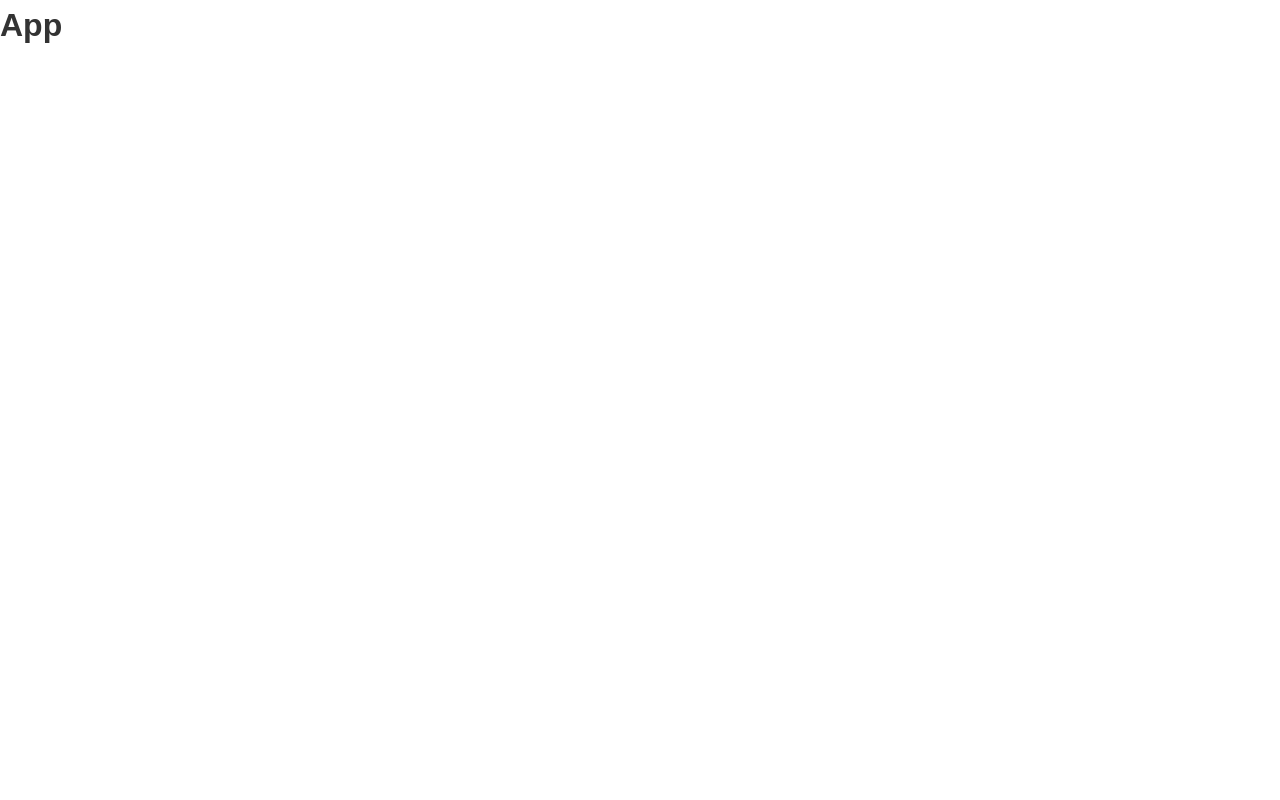
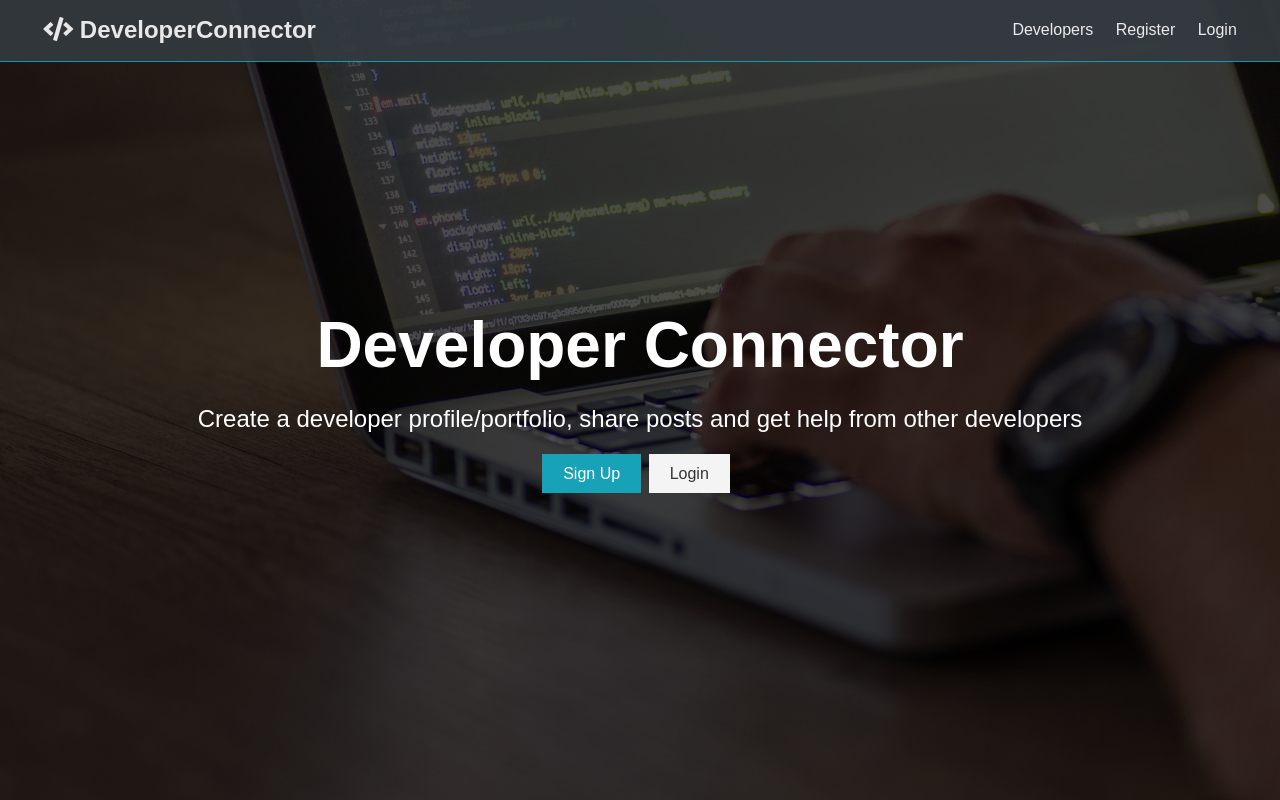
Before and after one commit to alicialycan/developer-connector, a React (Create React App) app in the folder client/: page / in a window 1280 px wide. Built offline with nearby package versions, Linux system fonts and the light colour scheme.

Commit message:
add navbar and landing components

```diff
--- a/client/src/App.js
+++ b/client/src/App.js
@@ -1,9 +1,14 @@
 import React, { Fragment } from 'react';
+
+import Navbar from './components/layout/Navbar';
+import Landing from './components/layout/Landing';
 import './App.css';
 
-const App = () =>
-  <Fragment className="App">
-    <h1>App</h1>
+const App = () => (
+  <Fragment>
+    <Navbar />
+    <Landing />
   </Fragment>
+);
 
 export default App;
--- /dev/null
+++ b/client/src/components/layout/Landing.js
@@ -0,0 +1,23 @@
+import React from 'react'
+
+export const Landing = () => {
+  return (
+    <section className="landing">
+      <div className="dark-overlay">
+        <div className="landing-inner">
+          <h1 className="x-large">Developer Connector</h1>
+          <p className="lead">
+            Create a developer profile/portfolio, share posts and get help from
+            other developers
+          </p>
+          <div className="buttons">
+            <a href="register.html" className="btn btn-primary">Sign Up</a>
+            <a href="login.html" className="btn btn-light">Login</a>
+          </div>
+        </div>
+      </div>
+    </section>
+  )
+}
+
+export default Landing;
--- /dev/null
+++ b/client/src/components/layout/Navbar.js
@@ -0,0 +1,20 @@
+import React from 'react'
+
+const Navbar = () => {
+  return (
+    <nav className="navbar bg-dark">
+      <h1>
+        <a href="index.html">
+          <i className="fas fa-code"></i> DeveloperConnector
+        </a>
+      </h1>
+      <ul>
+        <li><a href="profiles.html">Developers</a></li>
+        <li><a href="register.html">Register</a></li>
+        <li><a href="login.html">Login</a></li>
+      </ul>
+    </nav>
+  )
+}
+
+export default Navbar;
```
